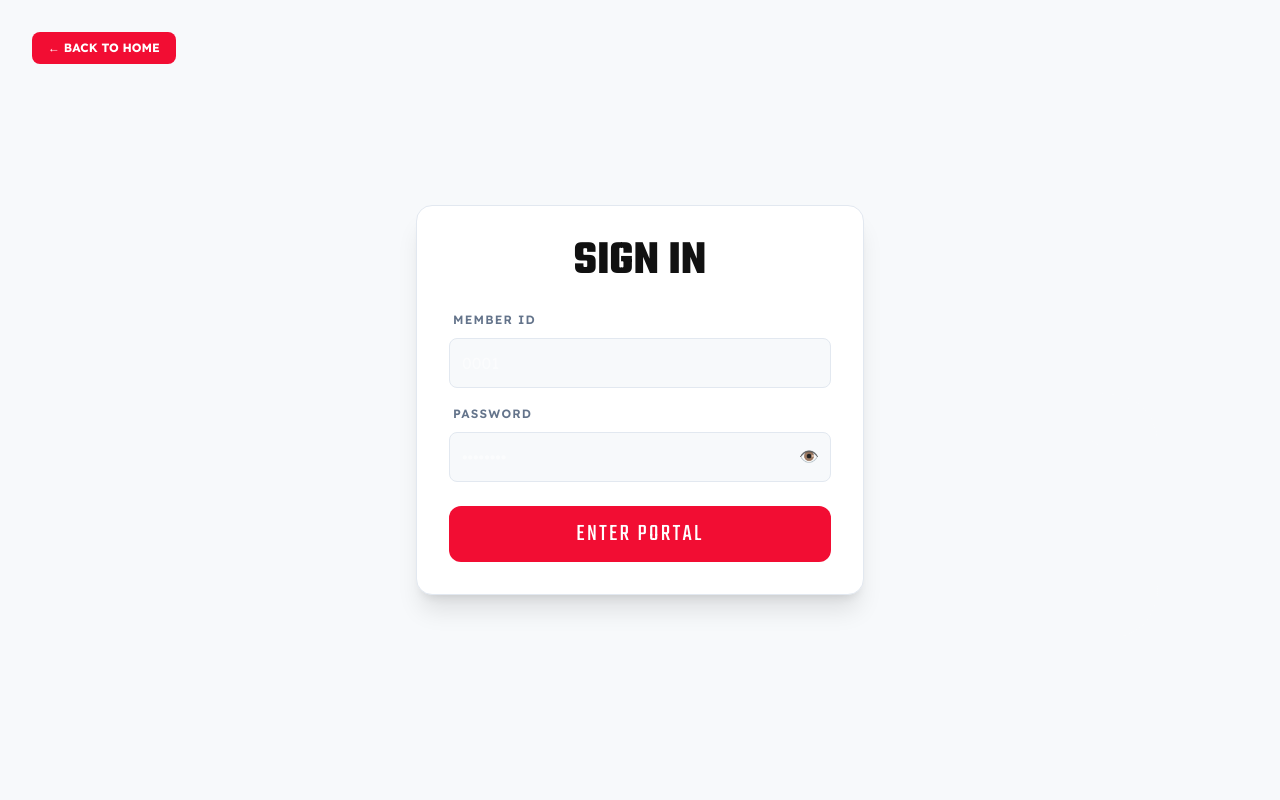
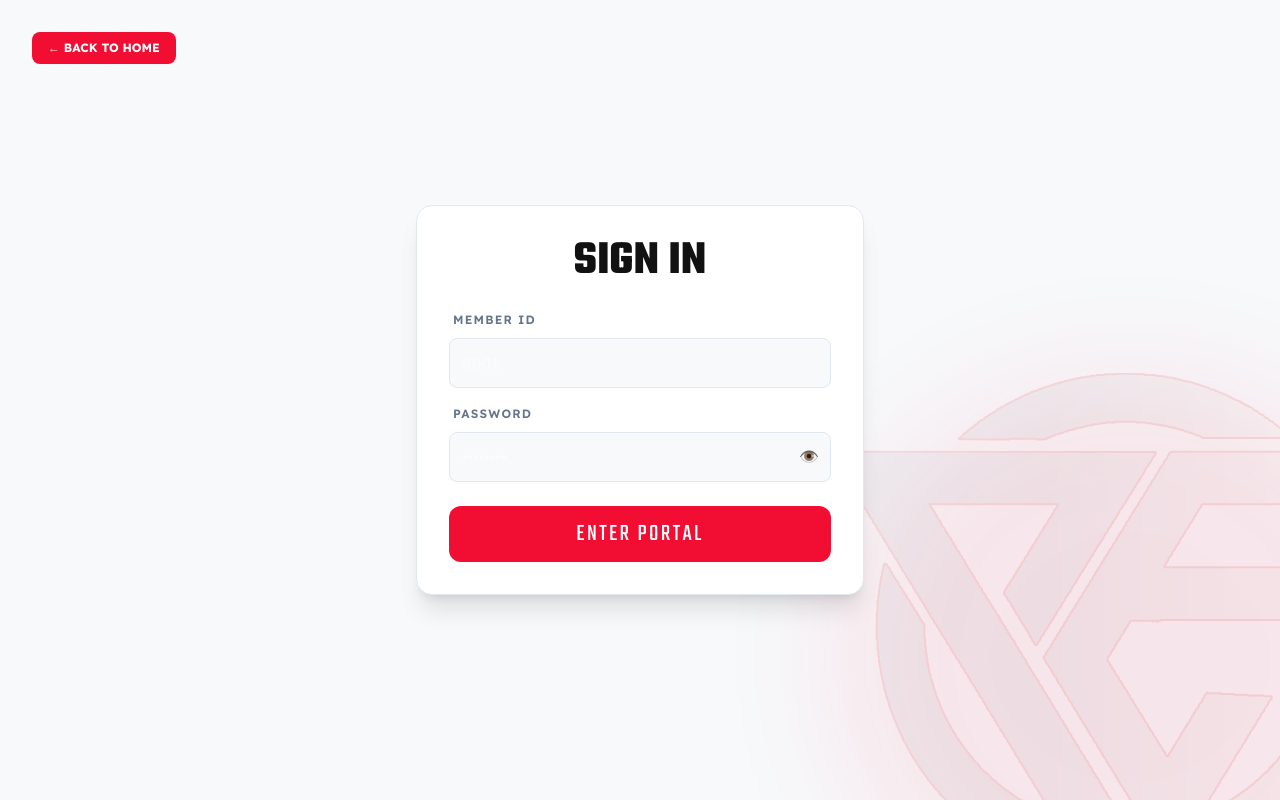
Before and after one commit to Fabshkiee/Project-E-Web-Management-System, a Next.js app: page /login in a window 1280 px wide. Built offline with nearby package versions, Linux system fonts and the light colour scheme; no server answers.

Commit message:
feat: add bottom right logo

```diff
--- a/app/login/page.tsx
+++ b/app/login/page.tsx
@@ -3,6 +3,7 @@
 import { createClient } from "@/lib/supabase/client";
 import { useRouter } from "next/navigation";
 import { useState } from "react";
+import Image from "next/image";
 
 export default function Login() {
   //State: Track user types
@@ -84,11 +85,17 @@ export default function Login() {
 
   return (
     <main className="min-h-screen bg-background flex items-center justify-center p-4 relative overflow-hidden">
-      <div className="absolute right-0 bottom-0 opacity-5 pointer-events-none translate-x-1/4 translate-y-1/4 select-none">
-        <h1 className="text-[30rem] lg:text-[40rem] font-teko leading-none uppercase text-white">
-          PE
-        </h1>
-      </div>
+      {/*Background Logo*/}
+      <section className="absolute right-0 bottom-0 pointer-events-none translate-x-1/4 translate-y-1/4 select-none">
+        <Image
+          src="/assets/proje_logo.svg"
+          alt="Logo"
+          width={600}
+          height={600}
+          className="opacity-10"
+        />
+        <div className="absolute inset-0 bg-primary opacity-8 blur-3xl z-0 rounded-full"></div>
+      </section>
 
       <button
         onClick={() => router.push("/")}
```
